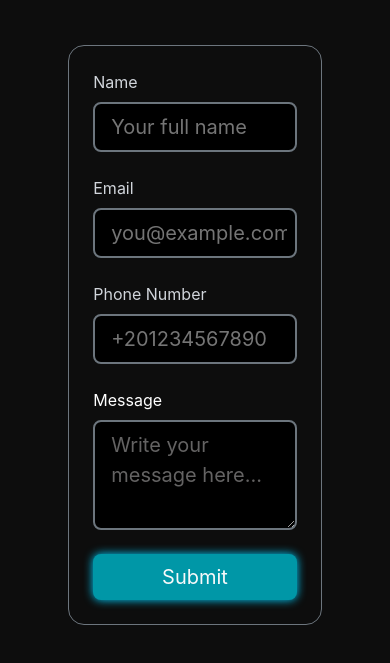
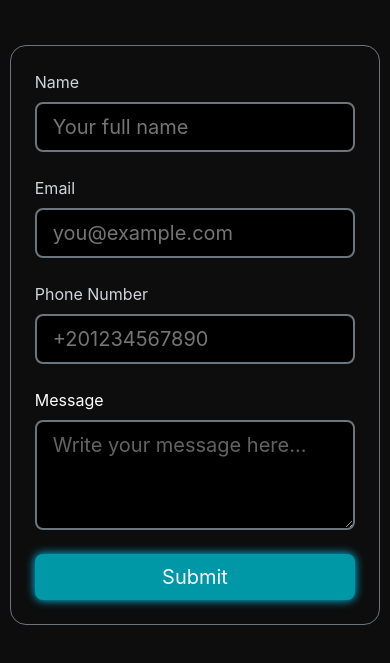
Before and after one commit to NafadElfar/portfolio, a plain HTML site: page index.html in a window 390 px wide. Shown: the part 6659-7322 px from the top of the page. Drawn offline with Linux system fonts and the light colour scheme.

Commit message:
Update style.css

```diff
--- a/CSS/style.css
+++ b/CSS/style.css
@@ -217,6 +217,6 @@ textarea:focus {
 }
 @media screen and (max-width: 768px ){
     .form{
-        width: 65% !important;
+        width: 95% !important;
     }
 }
```
